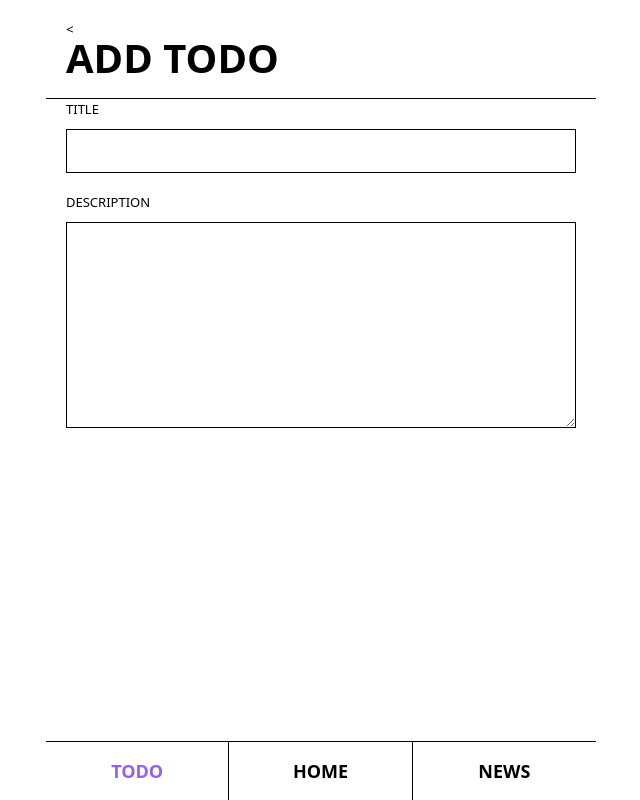
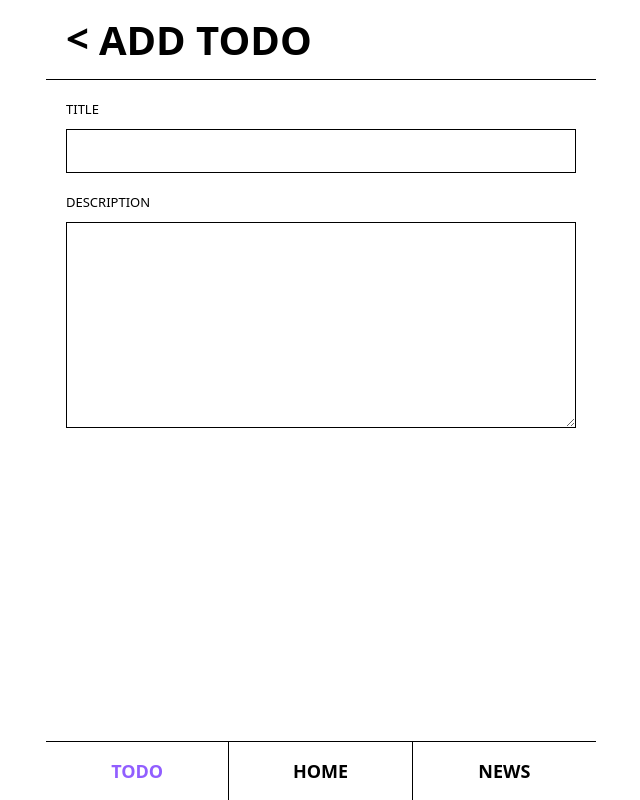
Before and after one commit to waterbinnn/olaf-app, a React (Create React App) app: page /addTodo in a window 1280 px wide. Shown: the whole page, without its empty margins (319-959 px from the left). Built offline with nearby package versions, Linux system fonts and the light colour scheme; no server answers.

Commit message:
Style back button

```diff
--- a/src/components/common/Header.scss
+++ b/src/components/common/Header.scss
@@ -2,12 +2,15 @@
 
 .header {
   &-container {
+    display: flex;
+    align-items: center;
     position: fixed;
     top: 0;
     left: 50%;
     transform: translateX(-50%);
     padding: 20px;
     width: 550px;
+    height: 80px;
     border-bottom: 1px solid $black;
     background-color: $white;
     z-index: 100;
@@ -23,5 +26,12 @@
         color: $black;
       }
     }
+
+    button {
+      font-size: 40px;
+      font-weight: 700;
+      margin-right: 10px;
+      margin-bottom: 5px;
+    }
   }
 }
```
